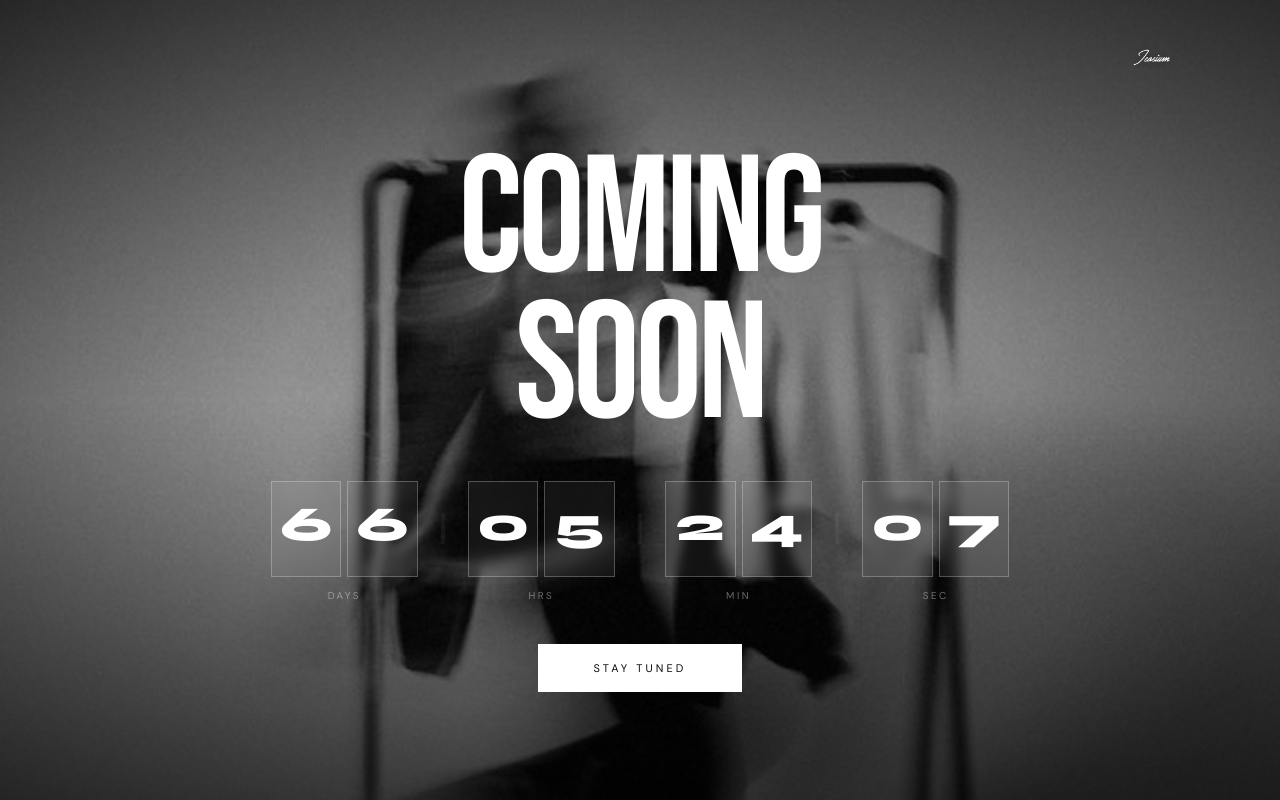
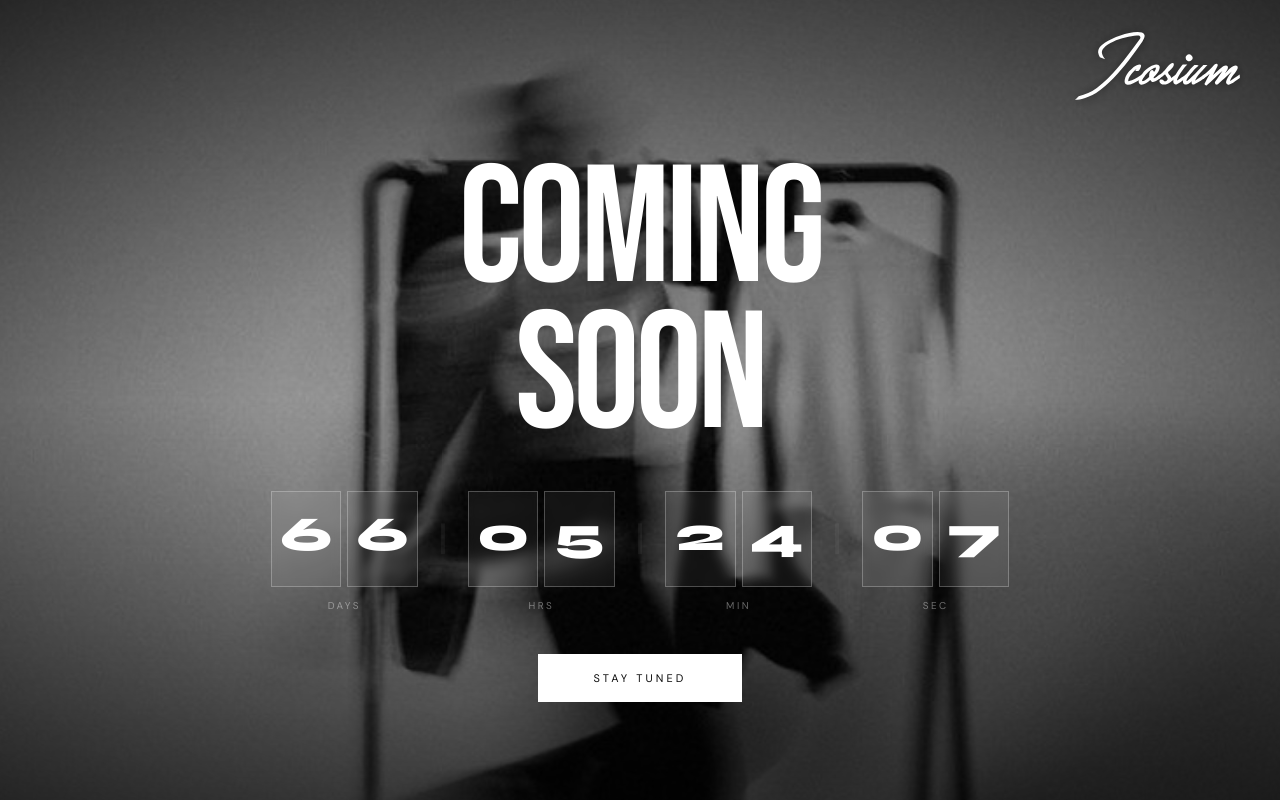
Before and after one commit to mehdiwork-16/archive-landing, a Next.js app: page / in a window 1280 px wide. Built offline with nearby package versions, Linux system fonts and the light colour scheme.

Commit message:
Switch to SVG logo, increase size

```diff
--- a/components/Logo.tsx
+++ b/components/Logo.tsx
@@ -10,14 +10,14 @@ export function Logo() {
       animate={{ opacity: 1 }}
       transition={{ duration: 0.8, ease: [0.22, 1, 0.36, 1] }}
     >
-      {/* Icosium brand mark (white logo for the dark background) */}
+      {/* Icosium brand mark (white SVG logo for the dark background) */}
       <img
-        src="/logo.png"
+        src="/logo.svg"
         alt="Icosium"
         className="w-auto select-none"
         style={{
-          height: 'clamp(2rem, 4vw, 3rem)',
-          filter: 'drop-shadow(0 1px 4px rgba(0,0,0,0.4))',
+          height: 'clamp(2.8rem, 5.5vw, 4.25rem)',
+          filter: 'drop-shadow(0 1px 5px rgba(0,0,0,0.45))',
         }}
         draggable={false}
       />
```
Also changed, not shown: public/logo.png (deleted), public/logo.svg (added).
